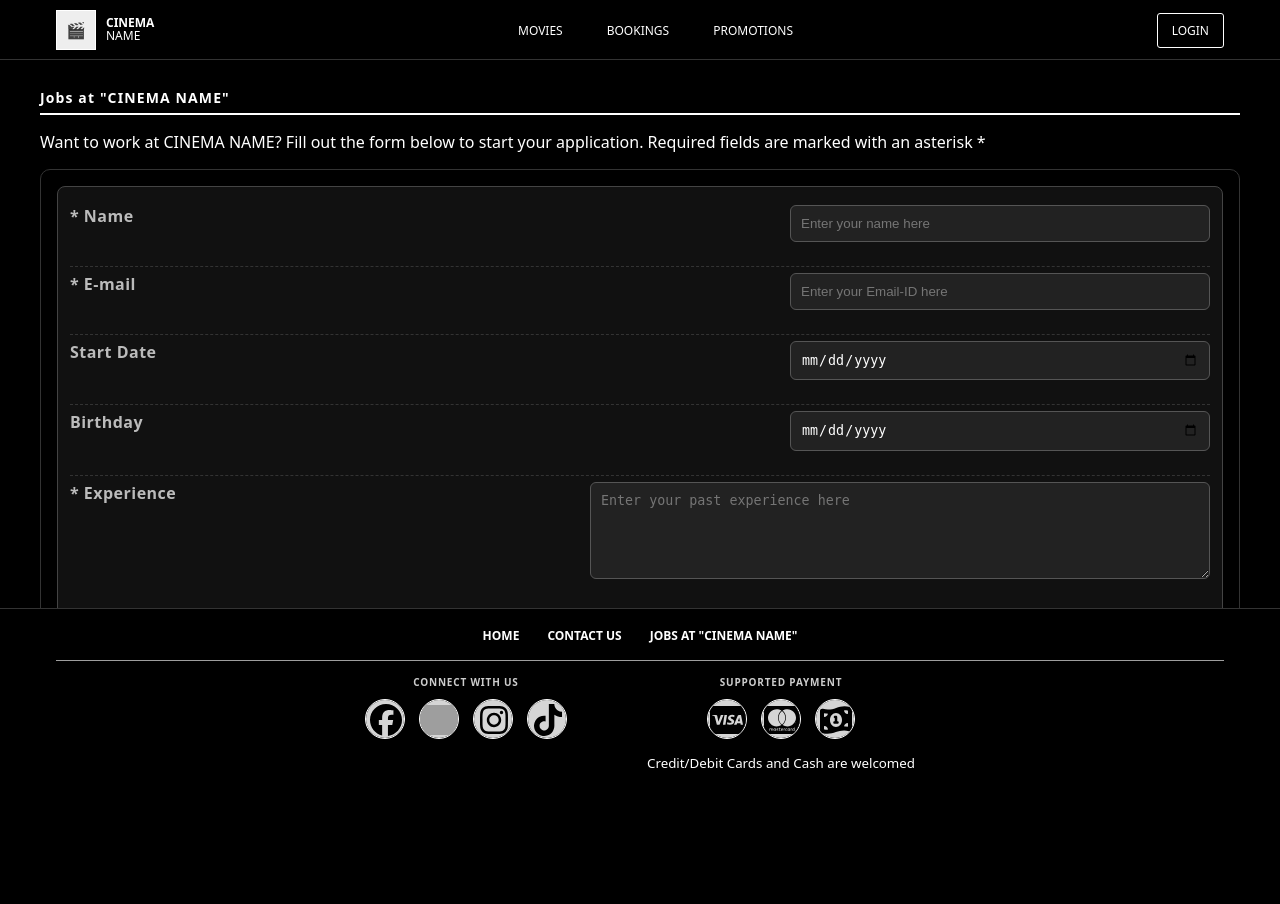
After one commit to dsnyeo/ie4727-cinema-project, a PHP site: page /jobs.php in a window 1280 px wide. The commit adds this page. Run offline with PHP 8.4, Linux system fonts and the light colour scheme; grey boxes are pictures that could not be loaded.

Commit message:
Update index.php, cinema.sql, styles.css; add jobs.php

```diff
--- a/index.php
+++ b/index.php
@@ -159,7 +159,7 @@ function e($s){ return htmlspecialchars($s ?? '', ENT_QUOTES, 'UTF-8'); }
   <div class="container footer_links">
     <a href="index.php">HOME</a>
     <a href="#">CONTACT US</a>
-    <a href="#">JOBS AT &quot;CINEMA NAME&quot;</a>
+    <a href="jobs.php">JOBS AT &quot;CINEMA NAME&quot;</a>
   </div>
 
   <!-- thin line across the container -->
--- /dev/null
+++ b/jobs.php
@@ -0,0 +1,323 @@
+<?php
+@include "dbconnect.php";
+if (session_status() === PHP_SESSION_NONE) { session_start(); }
+if (!function_exists('e')) { function e($s){ return htmlspecialchars((string)$s, ENT_QUOTES, 'UTF-8'); } }
+
+// ---- Server-side validation (mirrors the old jobs rules) ----
+$errors = [];
+$saved  = false;
+
+function name_ok($v){ return preg_match('/^[A-Za-z ]+$/', trim($v ?? '')); }
+function email_ok($v){ return filter_var(trim($v ?? ''), FILTER_VALIDATE_EMAIL); }
+function exp_ok($v){ return mb_strlen(trim($v ?? '')) >= 20; }
+function start_ok($iso){
+  if (!$iso) return false;
+  $today = new DateTime('today');
+  $start = DateTime::createFromFormat('Y-m-d', $iso);
+  return $start && $start > $today; // future only
+}
+function bday_ok($iso){
+  if (!$iso) return false;
+  $bday = DateTime::createFromFormat('Y-m-d', $iso);
+  $min  = new DateTime('-18 years');
+  return $bday && $bday <= $min; // >= 18 years old
+}
+
+$Name = $_POST['Name'] ?? '';
+$Email = $_POST['Email'] ?? '';
+$StartDate = $_POST['StartDate'] ?? '';
+$Birthday = $_POST['Birthday'] ?? '';
+$Experience = $_POST['Experience'] ?? '';
+
+if ($_SERVER['REQUEST_METHOD'] === 'POST') {
+  if (!trim($Name))                 $errors['Name'] = 'Name cannot be left blank.';
+  elseif (!name_ok($Name))          $errors['Name'] = 'Your name should only contain alphabet and space characters.';
+
+  if (!trim($Email))                $errors['Email'] = 'Email cannot be left blank.';
+  elseif (!email_ok($Email))        $errors['Email'] = 'Please enter a valid email address.';
+
+  if (!$StartDate)                  $errors['StartDate'] = 'Please pick a start date.';
+  elseif (!start_ok($StartDate))    $errors['StartDate'] = 'Your start date cannot be today or a past date.';
+
+  if (!$Birthday)                   $errors['Birthday'] = 'Please enter your birthday.';
+  elseif (!bday_ok($Birthday))      $errors['Birthday'] = 'You must be at least 18 years old to work.';
+
+  if (!trim($Experience))           $errors['myExperience'] = 'Experience cannot be left blank.';
+  elseif (!exp_ok($Experience))     $errors['myExperience'] = 'Experience must be at least 20 characters long.';
+
+  if (!$errors) {
+    if (!isset($dbcnx) || $dbcnx->connect_errno) {
+      $errors['_page'] = 'Database connection not found or failed.';
+    } else {
+      // Insert into cinema.jobs
+      $sql = "INSERT INTO jobs (name, email, start_date, birthday, experience) VALUES (?,?,?,?,?)";
+      if ($stmt = $dbcnx->prepare($sql)) {
+        $stmt->bind_param("sssss", $Name, $Email, $StartDate, $Birthday, $Experience);
+        if ($stmt->execute()) {
+          $saved = true;
+          // Clear fields after save
+          $Name = $Email = $StartDate = $Birthday = $Experience = '';
+        } else {
+          $errors['_page'] = 'Failed to save your application. Please try again.';
+        }
+        $stmt->close();
+      } else {
+        $errors['_page'] = 'Failed to prepare the database statement.';
+      }
+    }
+  }
+}
+?>
+<!DOCTYPE html>
+<html lang="en">
+<head>
+  <meta charset="utf-8" />
+  <meta name="viewport" content="width=device-width,initial-scale=1" />
+  <title>Jobs at "CINEMA NAME"</title>
+  <link rel="stylesheet" href="styles.css" />
+  <style>
+    .field-error { color:#ffb3b3; font-size:12px; margin-top:4px; min-height:14px; }
+    .invalid { border-color:#ad2a2a !important; box-shadow: 0 0 0 2px rgba(173,42,42,0.2); }
+    .notice { padding:12px 14px; border-radius:8px; margin:14px 0; }
+    .notice.ok { background:#0e2a18; color:#b6ffd0; border:1px solid #174d2a; }
+    .notice.err{ background:#2a0000; color:#ffc7c7; border:1px solid #5a1b1b; }
+  </style>
+</head>
+<body>
+  <!-- Header (same look as index.php) -->
+  <header>
+    <div id="wrapper">
+      <div class="container header_bar">
+        <a class="brand" href="#">
+          <span class="brand_logo">🎬</span>
+          <span class="brand_text">
+            <strong>CINEMA</strong><br />
+            <span>NAME</span>
+          </span>
+        </a>
+
+        <div id="main_nav">
+          <nav>
+            <ul>
+              <li><a href="movies.php">MOVIES</a></li>
+              <li><a href="#">BOOKINGS</a></li>
+              <li><a href="#">PROMOTIONS</a></li>
+            </ul>
+          </nav>
+        </div>
+
+        <div>
+          <?php if (isset($_SESSION['sess_user'])): ?>
+            <span class="welcome_text">👋 Welcome, <strong><?= e($_SESSION['sess_user']) ?></strong></span>
+            <a class="btn btn_ghost" href="logout.php">LOGOUT</a>
+          <?php else: ?>
+            <a class="btn btn_ghost" href="login-main.php">LOGIN</a>
+          <?php endif; ?>
+        </div>
+      </div>
+    </div>
+  </header>
+
+  <main class="container section" role="main">
+    <h1 class="section_title">Jobs at "CINEMA NAME"</h1>
+    <p>Want to work at CINEMA NAME? Fill out the form below to start your application. Required fields are marked with an asterisk *</p>
+
+    <?php if ($saved): ?>
+      <div class="notice ok">✅ Your application has been submitted successfully. We’ll be in touch!</div>
+    <?php endif; ?>
+    <?php if (!empty($errors['_page'])): ?>
+      <div class="notice err">⚠️ <?= e($errors['_page']) ?></div>
+    <?php endif; ?>
+
+    <form id="jobsform" method="post" action="jobs.php" novalidate>
+      <div class="details_layout" style="margin-top:12px;">
+        <div class="details_right" style="grid-column:1 / -1;">
+          <div class="facts_box">
+
+            <div class="facts_row">
+              <label class="facts_label" for="Name">* Name</label>
+              <div class="facts_val" style="flex:1; max-width:420px;">
+                <input type="text" name="Name" id="Name" required
+                       value="<?= e($Name) ?>"
+                       placeholder="Enter your name here"
+                       class="<?= isset($errors['Name']) ? 'invalid' : '' ?>"
+                       style="width:100%; padding:10px; background:#222; border:1px solid #555; border-radius:6px; color:#fff;" />
+                <div class="field-error" id="err-Name"><?= isset($errors['Name']) ? e($errors['Name']) : '' ?></div>
+              </div>
+            </div>
+
+            <div class="facts_row">
+              <label class="facts_label" for="Email">* E-mail</label>
+              <div class="facts_val" style="flex:1; max-width:420px;">
+                <input type="email" name="Email" id="Email" required
+                       value="<?= e($Email) ?>"
+                       placeholder="Enter your Email-ID here"
+                       class="<?= isset($errors['Email']) ? 'invalid' : '' ?>"
+                       style="width:100%; padding:10px; background:#222; border:1px solid #555; border-radius:6px; color:#fff;" />
+                <div class="field-error" id="err-Email"><?= isset($errors['Email']) ? e($errors['Email']) : '' ?></div>
+              </div>
+            </div>
+
+            <div class="facts_row">
+              <label class="facts_label" for="StartDate">Start Date</label>
+              <div class="facts_val" style="flex:1; max-width:420px;">
+                <input type="date" name="StartDate" id="StartDate" required
+                       value="<?= e($StartDate) ?>"
+                       class="<?= isset($errors['StartDate']) ? 'invalid' : '' ?>"
+                       style="width:100%; padding:10px; background:#222; border:1px solid #555; border-radius:6px; color:#fff;" />
+                <div class="field-error" id="err-StartDate"><?= isset($errors['StartDate']) ? e($errors['StartDate']) : '' ?></div>
+              </div>
+            </div>
+
+            <div class="facts_row">
+              <label class="facts_label" for="Birthday">Birthday</label>
+              <div class="facts_val" style="flex:1; max-width:420px;">
+                <input type="date" name="Birthday" id="Birthday" required
+                       value="<?= e($Birthday) ?>"
+                       class="<?= isset($errors['Birthday']) ? 'invalid' : '' ?>"
+                       style="width:100%; padding:10px; background:#222; border:1px solid #555; border-radius:6px; color:#fff;" />
+                <div class="field-error" id="err-Birthday"><?= isset($errors['Birthday']) ? e($errors['Birthday']) : '' ?></div>
+              </div>
+            </div>
+
+            <div class="facts_row" style="align-items:flex-start;">
+              <label class="facts_label" for="myExperience">* Experience</label>
+              <div class="facts_val" style="flex:1; max-width:620px;">
+                <textarea name="Experience" id="myExperience" rows="5" required
+                          class="<?= isset($errors['myExperience']) ? 'invalid' : '' ?>"
+                          placeholder="Enter your past experience here"
+                          style="width:100%; padding:10px; background:#222; border:1px solid #555; border-radius:6px; color:#fff;"><?= e($Experience) ?></textarea>
+                <div class="field-error" id="err-myExperience"><?= isset($errors['myExperience']) ? e($errors['myExperience']) : '' ?></div>
+              </div>
+            </div>
+
+          </div>
+
+          <div class="details_actions" style="margin-top:14px;">
+            <input type="reset" class="btn btn-outline" value="Clear" />
+            <input type="submit" class="btn btn-outline" value="Apply Now" />
+          </div>
+        </div>
+      </div>
+    </form>
+  </main>
+
+  <footer class="site_footer">
+    <div class="container footer_links">
+      <a href="index.php">HOME</a>
+      <a href="contact.php">CONTACT US</a>
+      <a href="jobs.php">JOBS AT &quot;CINEMA NAME&quot;</a>
+    </div>
+
+    <div class="container"><hr class="footer_divider" /></div>
+
+    <div class="container footer_panels">
+      <div class="footer_panel left">
+        <span class="panel_title">CONNECT WITH US</span>
+        <ul class="icon_list" aria-label="Social links">
+          <li><a href="https://www.facebook.com/" class="icon_btn"><img src="./images/fb.svg" alt="Facebook"></a></li>
+          <li><a href="https://x.com/?lang=en" class="icon_btn" aria-label="Twitter / X"><img src="./images/x.svg" alt="Twitter | X"></a></li>
+          <li><a href="https://www.instagram.com/" class="icon_btn" aria-label="Instagram"><img src="./images/instagram.svg" alt="Instagram"></a></li>
+          <li><a href="https://www.tiktok.com/en/" class="icon_btn" aria-label="TikTok"><img src="./images/tiktok.svg" alt="TikTok"></a></li>
+        </ul>
+      </div>
+      <div class="footer_panel right">
+        <span class="panel_title">SUPPORTED PAYMENT</span>
+        <ul class="icon_list" aria-label="Payment">
+          <li><a href="#" class="icon_btn"><img src="./images/visa.svg" alt="visa"></a></li>
+          <li><a href="#" class="icon_btn" aria-label="mastercard"><img src="./images/mastercard.svg" alt="mastercard"></a></li>
+          <li><a href="#" class="icon_btn" aria-label="cash"><img src="./images/cash.svg" alt="cash"></a></li>
+        </ul>
+        <small>Credit/Debit Cards and Cash are welcomed</small>
+      </div>
+    </div>
+  </footer>
+
+  <!-- Inline real-time validation (register-main style) -->
+  <script>
+    (function () {
+      function setError(input, msg) {
+        const err = document.getElementById('err-' + input.id);
+        if (err) err.textContent = msg || '';
+        input.classList.toggle('invalid', !!msg);
+      }
+      function clearError(input) { setError(input, ''); }
+
+      const form         = document.getElementById('jobsform');
+      const Name         = document.getElementById('Name');
+      const Email        = document.getElementById('Email');
+      const StartDate    = document.getElementById('StartDate');
+      const Birthday     = document.getElementById('Birthday');
+      const myExperience = document.getElementById('myExperience');
+
+      const nameOk   = v => /^[A-Za-z ]+$/.test((v||'').trim());
+      const emailOk  = v => /^[A-Za-z0-9._+\-]+@[A-Za-z0-9.\-]+\.[A-Za-z]{2,}$/.test((v||'').trim());
+      const expOk    = v => (v||'').trim().length >= 20;
+
+      function startOk(iso){
+        if (!iso) return false;
+        const now = new Date();
+        const yyyy = now.getFullYear();
+        const mm = String(now.getMonth()+1).padStart(2,'0');
+        const dd = String(now.getDate()).padStart(2,'0');
+        const today = `${yyyy}-${mm}-${dd}`;
+        return iso > today;
+      }
+      function bdayOk(iso){
+        if (!iso) return false;
+        const b = new Date(iso);
+        const now = new Date();
+        const min = new Date(now.getFullYear()-18, now.getMonth(), now.getDate());
+        return b <= min;
+      }
+
+      function vName(){
+        const v = Name.value;
+        if (!v.trim())      { setError(Name, 'Name cannot be left blank.'); return false; }
+        if (!nameOk(v))     { setError(Name, 'Your name should only contain alphabet and space characters.'); return false; }
+        clearError(Name); return true;
+      }
+      function vEmail(){
+        const v = Email.value;
+        if (!v.trim())      { setError(Email, 'Email cannot be left blank.'); return false; }
+        if (!emailOk(v))    { setError(Email, 'Please enter a valid email address.'); return false; }
+        clearError(Email); return true;
+      }
+      function vStart(){
+        const v = StartDate.value;
+        if (!v)             { setError(StartDate, 'Please pick a start date.'); return false; }
+        if (!startOk(v))    { setError(StartDate, 'Your start date cannot be today or a past date.'); return false; }
+        clearError(StartDate); return true;
+      }
+      function vBday(){
+        const v = Birthday.value;
+        if (!v)             { setError(Birthday, 'Please enter your birthday.'); return false; }
+        if (!bdayOk(v))     { setError(Birthday, 'You must be at least 18 years old to work.'); return false; }
+        clearError(Birthday); return true;
+      }
+      function vExp(){
+        const v = myExperience.value;
+        if (!v.trim())      { setError(myExperience, 'Experience cannot be left blank.'); return false; }
+        if (!expOk(v))      { setError(myExperience, 'Experience must be at least 20 characters long.'); return false; }
+        clearError(myExperience); return true;
+      }
+
+      [[Name, vName],[Email, vEmail],[StartDate, vStart],[Birthday, vBday],[myExperience, vExp]].forEach(([el, fn])=>{
+        if (!el) return;
+        el.addEventListener('input', fn);
+        el.addEventListener('blur', fn);
+      });
+
+      form.addEventListener('submit', (e) => {
+        const ok = vName() & vEmail() & vStart() & vBday() & vExp();
+        const firstInvalid = document.querySelector('.invalid');
+        if (!ok || firstInvalid) {
+          e.preventDefault();
+          firstInvalid?.scrollIntoView({ behavior:'smooth', block:'center' });
+          firstInvalid?.focus({ preventScroll:true });
+        }
+      });
+    })();
+  </script>
+</body>
+</html>
--- a/styles.css
+++ b/styles.css
@@ -850,3 +850,17 @@ h1{
   background:#94a3b8;
   border-color:#94a3b8;
 }
+
+.error_text{
+  display:block; margin-top:6px;
+  font-size:.9rem; color:#ff6b6b;
+}
+
+.is-invalid{
+  border-color:#ff6b6b !important;
+  outline: none;
+}
+
+.is-valid{
+  border-color:#3ad29f !important;
+}
```
Also changed, not shown: cinema.sql (+15 -4 lines).
